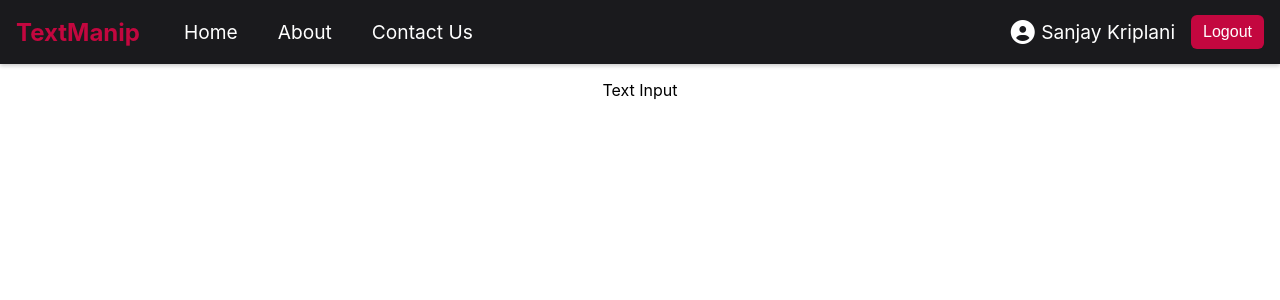
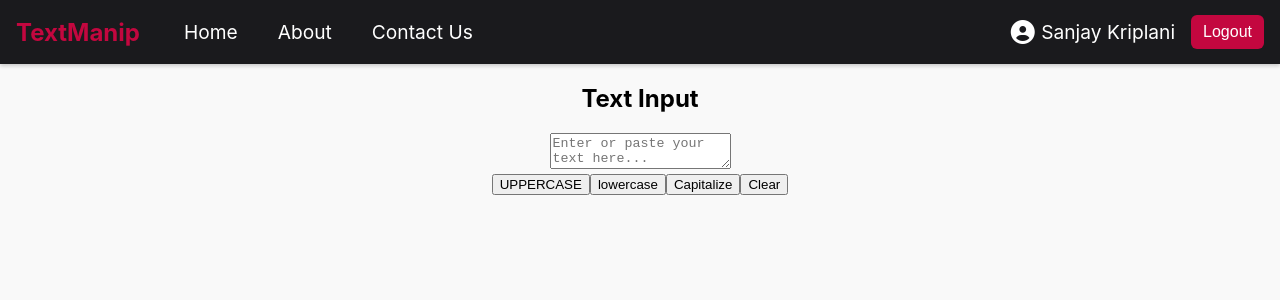
Before and after one commit to SKcric07/TextManip, a React (Create React App) app: page / in a window 1280 px wide. Shown: the top 300 px of the page. Built offline with nearby package versions, Linux system fonts and the light colour scheme.

Commit message:
Created TextForm skeleton

```diff
--- a/src/App.css
+++ b/src/App.css
@@ -2,37 +2,6 @@
   text-align: center;
 }
 
-.App-logo {
-  height: 40vmin;
-  pointer-events: none;
+body{
+  background-color: #f9f9f9;
 }
-
-@media (prefers-reduced-motion: no-preference) {
-  .App-logo {
-    animation: App-logo-spin infinite 20s linear;
-  }
-}
-
-.App-header {
-  background-color: #282c34;
-  min-height: 100vh;
-  display: flex;
-  flex-direction: column;
-  align-items: center;
-  justify-content: center;
-  font-size: calc(10px + 2vmin);
-  color: white;
-}
-
-.App-link {
-  color: #61dafb;
-}
-
-@keyframes App-logo-spin {
-  from {
-    transform: rotate(0deg);
-  }
-  to {
-    transform: rotate(360deg);
-  }
-}
--- a/src/Components/TextForm/textform.js
+++ b/src/Components/TextForm/textform.js
@@ -4,7 +4,21 @@ function TextForm() {
   return (
     // This will contain the Main Body and they Text field
     <div>
-      <p>Text Input</p>
+      <div className="form-section">
+        <h2 className='section-title'>Text Input</h2>
+        <textarea
+          className='text-input'
+          placeholder='Enter or paste your text here...'>
+
+        </textarea>
+
+        <div className="action-buttons">
+          <button className="action-button">UPPERCASE</button>
+          <button className="action-button">lowercase</button>
+          <button className="action-button">Capitalize</button>
+          <button className="action-button clear">Clear</button>
+        </div>
+      </div>
     </div>
   )
 }
```
